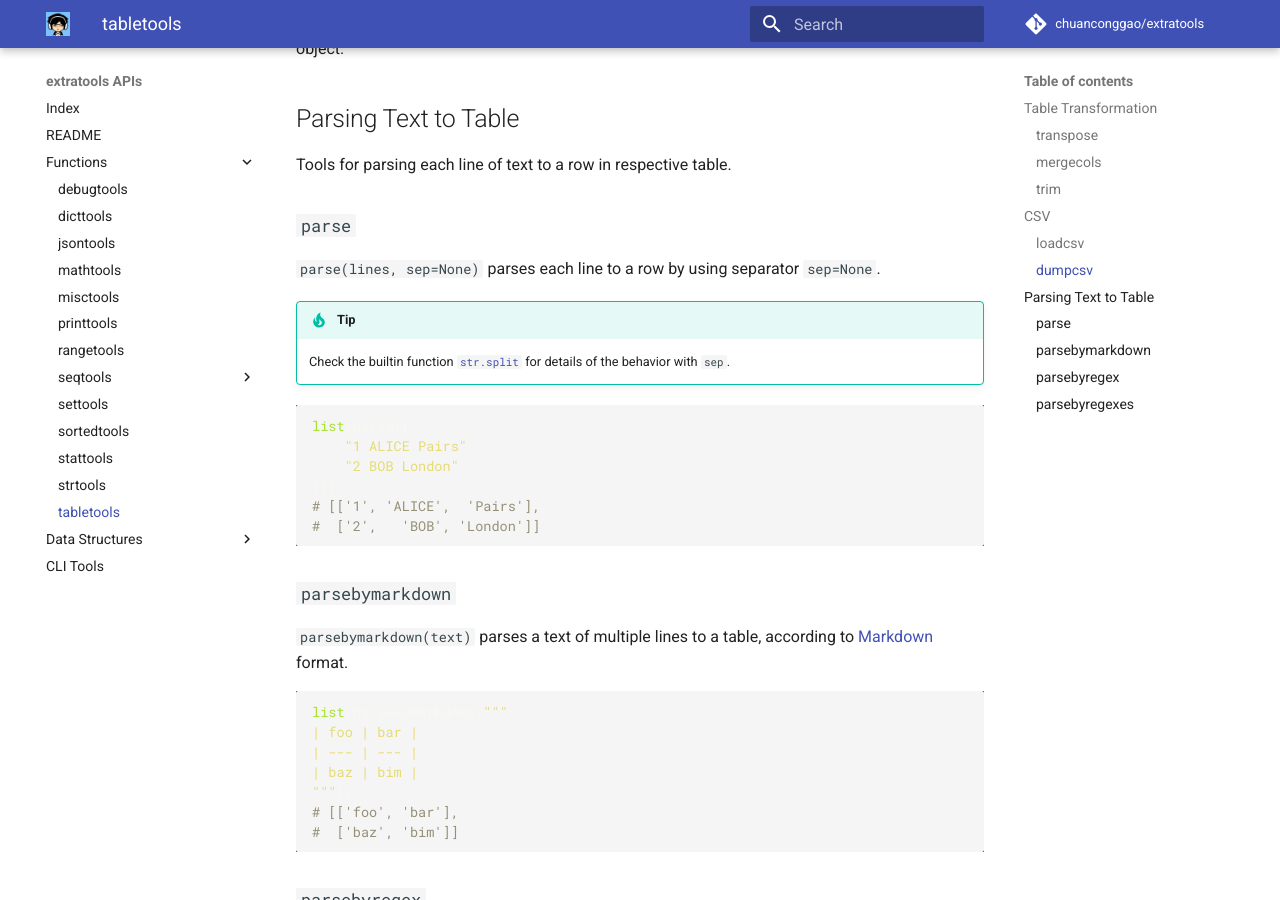
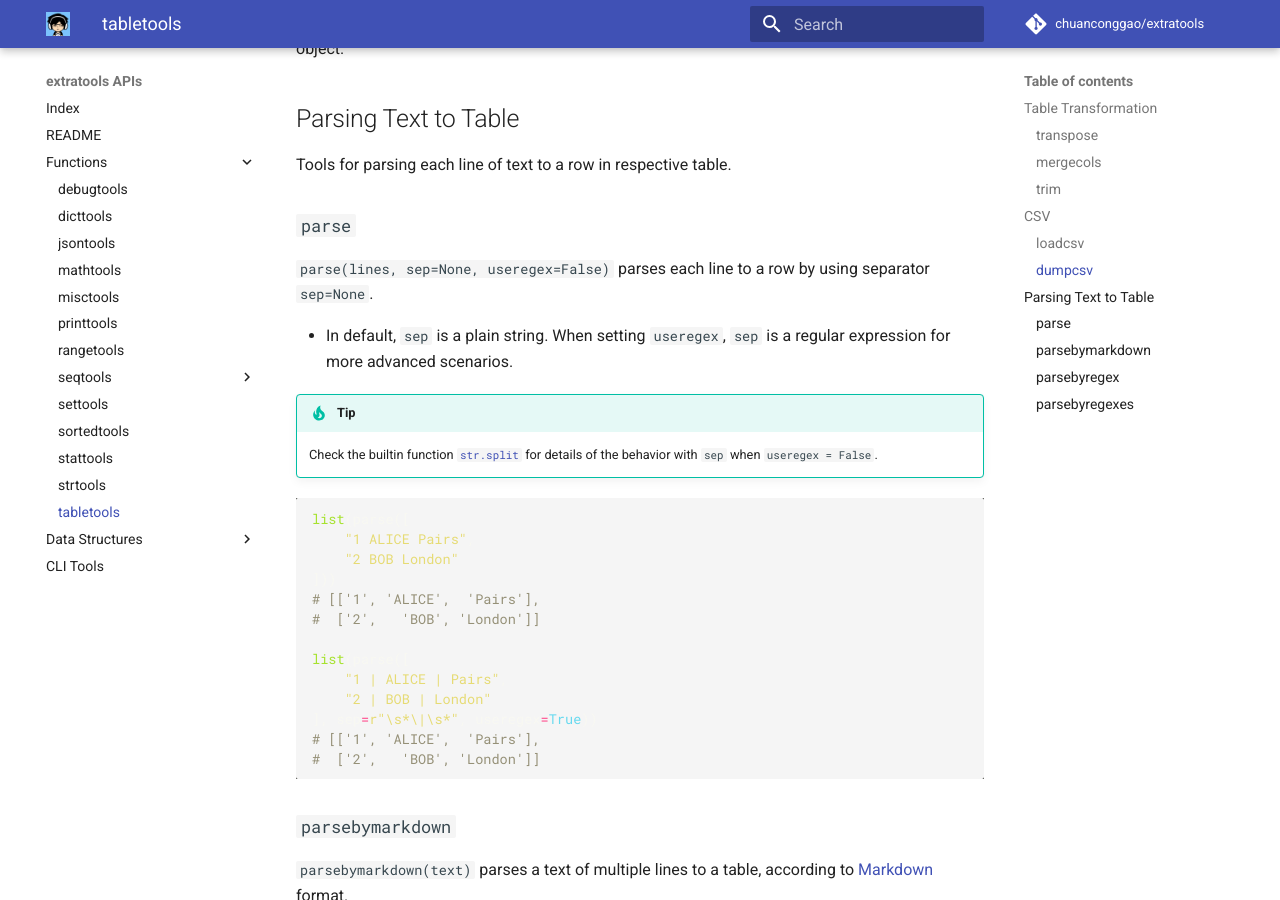
Before and after one commit to chuanconggao/extratools, an MkDocs documentation site: the page built from docs/functions/tabletools.md, in a window 1280 px wide and 900 px high, scrolled down 2238 px. Built offline with MkDocs 1.6.1 and Material for MkDocs 9.7.7, drawn with Linux system fonts in a browser that asks for light colours; comment, search, counter and statistics services are not loaded; old or Windows-style settings are respelled for this version of MkDocs.

Commit message:
Improve tabletools
Add support for regex separator to parse
Add support escaped '|' to parsebymarkdown

````diff
--- a/docs/functions/tabletools.md
+++ b/docs/functions/tabletools.md
@@ -92,16 +92,25 @@ Tools for parsing each line of text to a row in respective table.
 
 ### `parse`
 
-`parse(lines, sep=None)` parses each line to a row by using separator `sep=None`.
+`parse(lines, sep=None, useregex=False)` parses each line to a row by using separator `sep=None`.
+
+- In default, `sep` is a plain string. When setting `useregex`, `sep` is a regular expression for more advanced scenarios.
 
 !!! tip
-    Check the builtin function [`str.split`](https://docs.python.org/3/library/stdtypes.html#str.split) for details of the behavior with `sep`.
+    Check the builtin function [`str.split`](https://docs.python.org/3/library/stdtypes.html#str.split) for details of the behavior with `sep` when `useregex = False`.
 
 ``` python
 list(parse([
     "1 ALICE Pairs",
     "2 BOB London"
 ]))
+# [['1', 'ALICE',  'Pairs'],
+#  ['2',   'BOB', 'London']]
+
+list(parse([
+    "1 | ALICE | Pairs",
+    "2 | BOB | London"
+], sep=r"\s*\|\s*", useregex=True))
 # [['1', 'ALICE',  'Pairs'],
 #  ['2',   'BOB', 'London']]
 ```
--- a/setup.py
+++ b/setup.py
@@ -4,7 +4,7 @@ from setuptools import setup
 from glob import glob
 
 url = "https://github.com/chuanconggao/extratools"
-version = "0.6.7"
+version = "0.6.7.1"
 
 setup(
     name="extratools",
````
Also changed, not shown: 1 other file.
